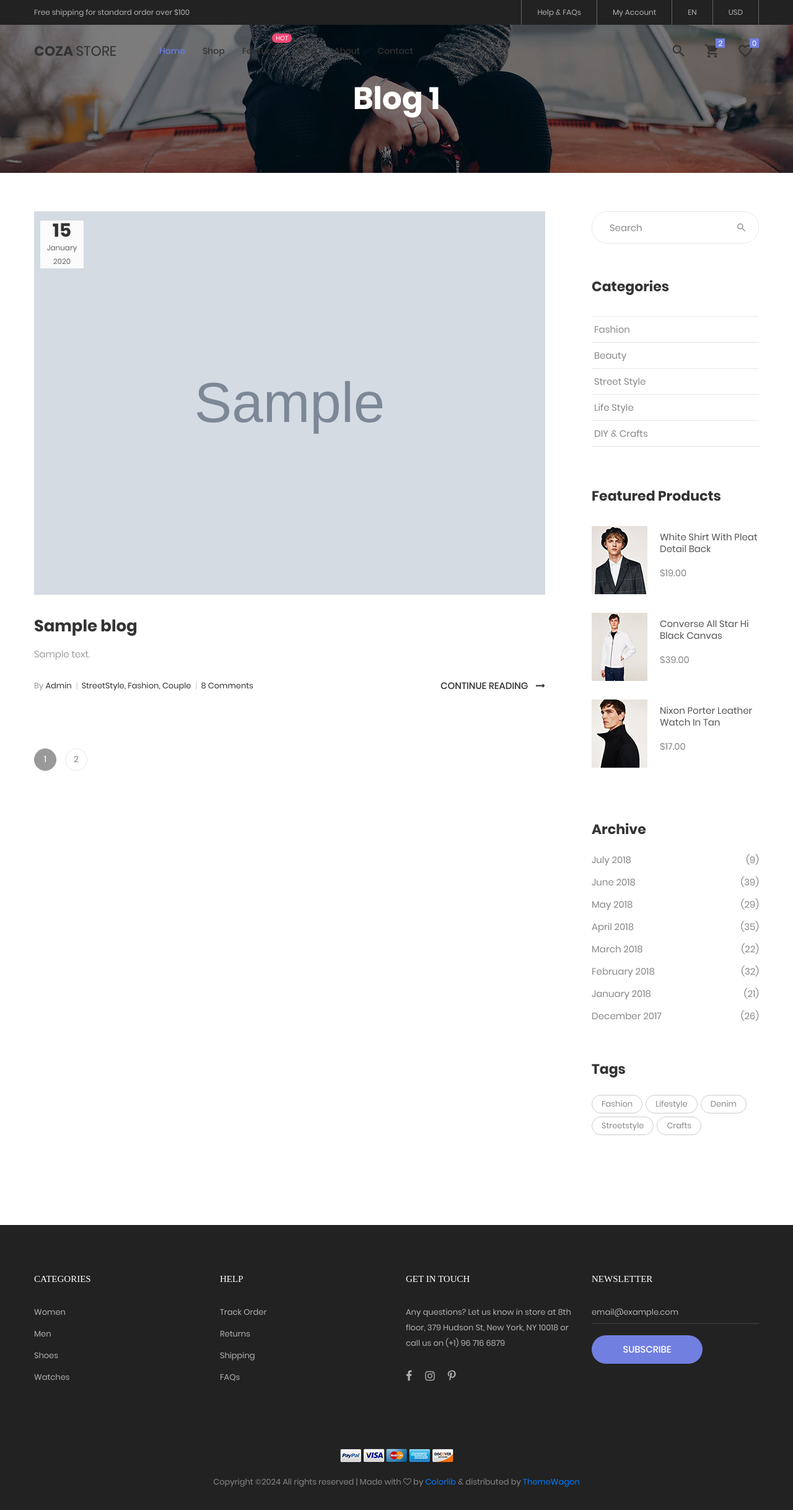
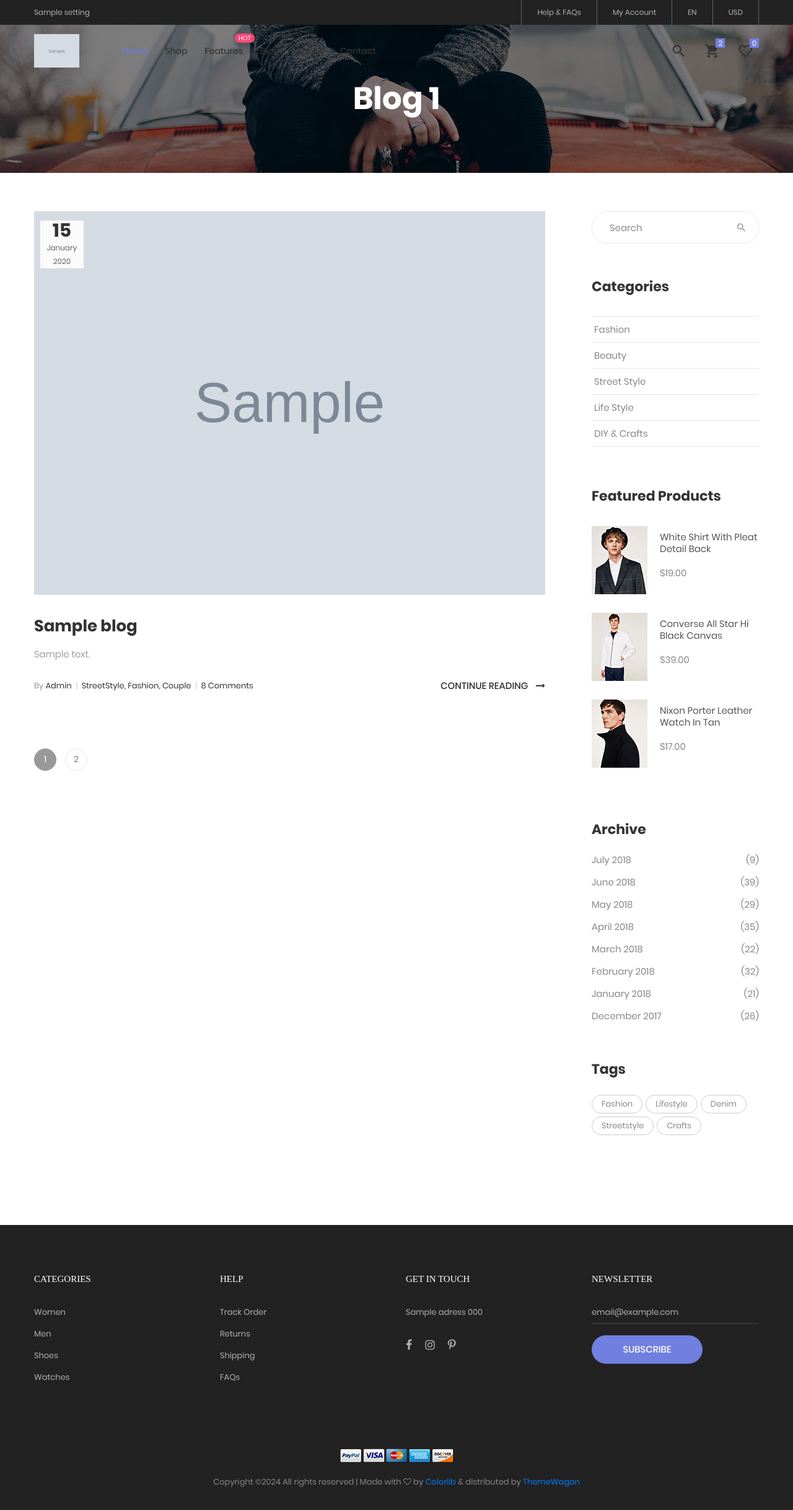
Before and after one commit to Bazirgan/cozastore, a Django app: template core/templates/blog.html in a window 1280 px wide. Shown: the whole page at 62% size. Run offline with Django 5.2, Linux system fonts and the light colour scheme; the template is opened without the code that fills it: most values are stand-ins (such as "Sample title", 1, 10 or a date in 2020); grey boxes marked "Sample" are stand-in pictures; some libraries are stand-ins or nearby versions; some web fonts are replaced.

Commit message:
context processor update

```diff
--- a/core/models.py
+++ b/core/models.py
@@ -115,5 +115,4 @@ class Setting(BaseModel):
    instagram = models.URLField(null=True,blank=True)
    pinterest = models.URLField(null=True,blank=True)
    logo = models.ImageField(upload_to='media/logo/')
-   blog_bg_image = models.ImageField(upload_to='media/blog/')
    blog_title = models.CharField(max_length = 100,null=True,blank=True)
--- a/core/templates/partials/footer.html
+++ b/core/templates/partials/footer.html
@@ -74,8 +74,8 @@
 						GET IN TOUCH
 					</h4>
 
-					<p class="stext-107 cl7 size-201">
-						Any questions? Let us know in store at 8th floor, 379 Hudson St, New York, NY 10018 or call us on (+1) 96 716 6879
+					<p class="stext-107 cl7 size-201">{{setting_data.adress}}
+						{{setting_data.phone}}
 					</p>
 
 					<div class="p-t-27">
--- a/core/templates/partials/header.html
+++ b/core/templates/partials/header.html
@@ -8,7 +8,7 @@
 			<div class="top-bar">
 				<div class="content-topbar flex-sb-m h-full container">
 					<div class="left-top-bar">
-						Free shipping for standard order over $100
+						{{setting_data.title}}
 					</div>
 
 					<div class="right-top-bar flex-w h-full">
@@ -36,7 +36,7 @@
 
 					<!-- Logo desktop -->
 					<a href="{% url 'index'  %}" class="logo">
-						<img src="{% static 'images/icons/logo-01.png' %}" alt="IMG-LOGO">
+						<img src="{{setting_data.logo.url}}" alt="IMG-LOGO">
 					</a>
 
 					<!-- Menu desktop -->
```
Also changed, not shown: core/migrations/0019_alter_setting_blog_bg_image.py (added), core/migrations/0020_remove_setting_blog_bg_image.py (added), db.sqlite3, media/logo/logo-01_pNutiLv.png (deleted).
